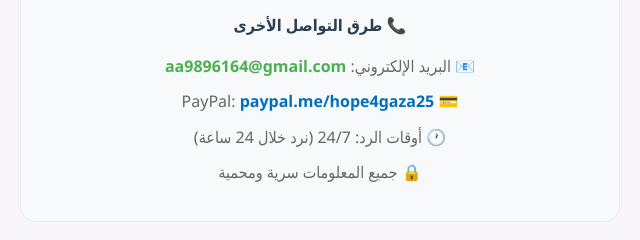
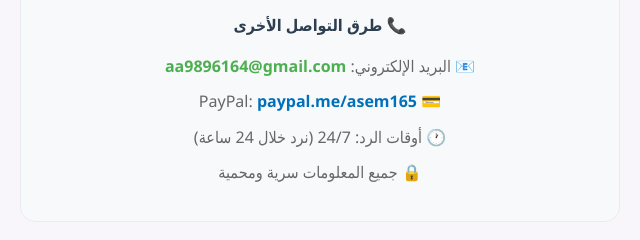
Before and after one commit to aa9896164/gaza-children-campaign, a plain HTML site: page index.html in a window 1280 px wide. Shown: the part 4011-4251 px from the top of the page, 320-960 px from the left. Drawn offline with Linux system fonts and the light colour scheme.

Commit message:
Update index.html

```diff
--- a/index.html
+++ b/index.html
@@ -869,7 +869,7 @@
                     <div class="contact-info">
                         <h4>📞 طرق التواصل الأخرى</h4>
                         <p>📧 البريد الإلكتروني: <a href="mailto:aa9896164@gmail.com">aa9896164@gmail.com</a></p>
-                        <p>💳 PayPal: <a href="https://paypal.me/hope4gaza25" style="color: #0070ba;">paypal.me/hope4gaza25</a></p>
+                        <p>💳 PayPal: <a href="https://paypal.me/asem165" style="color: #0070ba;">paypal.me/asem165</a></p>
                         <p>🕐 أوقات الرد: 24/7 (نرد خلال 24 ساعة)</p>
                         <p>🔒 جميع المعلومات سرية ومحمية</p>
                     </div>
@@ -1063,7 +1063,7 @@
                     <div class="contact-info">
                         <h4>📞 Other Contact Methods</h4>
                         <p>📧 Email: <a href="mailto:aa9896164@gmail.com">aa9896164@gmail.com</a></p>
-                        <p>💳 PayPal: <a href="https://paypal.me/asem165" style="color: #0070ba;">paypal.me/hope4gaza25</a></p>
+                        <p>💳 PayPal: <a href="https://paypal.me/asem165" style="color: #0070ba;">paypal.me/asem165</a></p>
                         <p>🕐 Response time: 24/7 (We respond within 24 hours)</p>
                         <p>🔒 All information is confidential and protected</p>
                     </div>
@@ -1257,7 +1257,7 @@
                     <div class="contact-info">
                         <h4>📞 Autres méthodes de contact</h4>
                         <p>📧 E-mail: <a href="mailto:aa9896164@gmail.com">aa9896164@gmail.com</a></p>
-                        <p>💳 PayPal: <a href="https://paypal.me/asem165" style="color: #0070ba;">paypal.me/hope4gaza25</a></p>
+                        <p>💳 PayPal: <a href="https://paypal.me/asem165" style="color: #0070ba;">paypal.me/asem165</a></p>
                         <p>🕐 Temps de réponse: 24/7 (Nous répondons dans les 24 heures)</p>
                         <p>🔒 Toutes les informations sont confidentielles et protégées</p>
                     </div>
```
